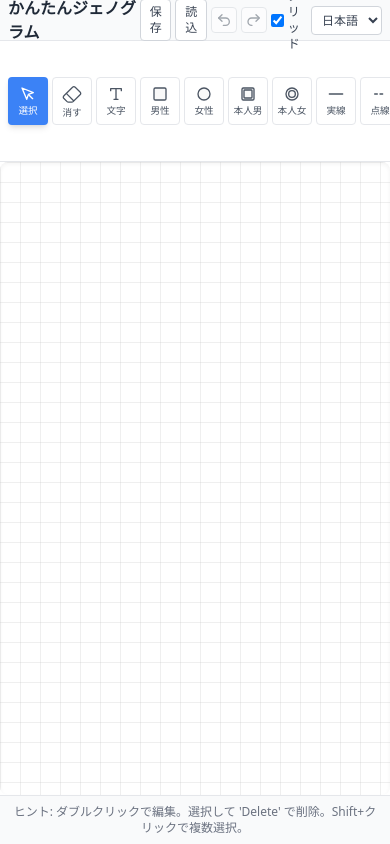
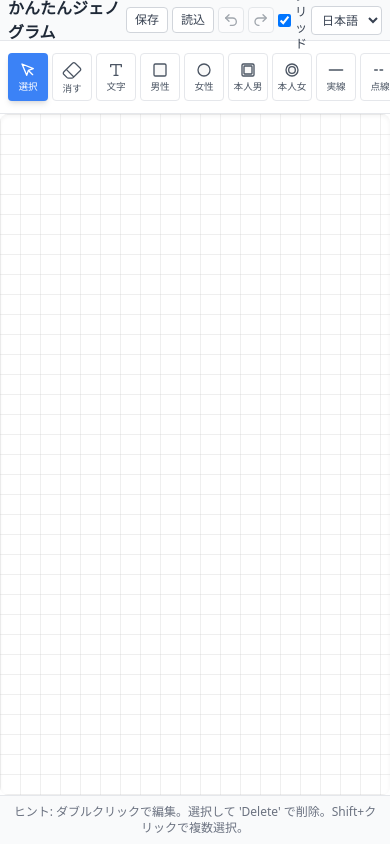
Before and after one commit to mochizukimasao/easy-genogram, a React (Vite) app: page / in a window 390 px wide. Built offline with nearby package versions, Linux system fonts and the light colour scheme.

Commit message:
fix: Prevent text wrapping in header buttons and palette labels on mobile

```diff
--- a/components/Header.tsx
+++ b/components/Header.tsx
@@ -17,7 +17,7 @@ interface HeaderProps {
 const Button: React.FC<{onClick: () => void, children: React.ReactNode, className?: string, disabled?: boolean, title?: string}> = ({ onClick, children, className = '', disabled=false, title }) => (
     <button
         onClick={onClick}
-        className={`px-2 py-1 text-xs font-normal text-gray-700 bg-white border border-gray-300 rounded hover:bg-gray-50 focus:outline-none focus:ring-1 focus:ring-blue-500 disabled:bg-gray-100 disabled:cursor-not-allowed disabled:text-gray-400 ${className}`}
+        className={`px-2 py-1 text-xs font-normal text-gray-700 bg-white border border-gray-300 rounded hover:bg-gray-50 focus:outline-none focus:ring-1 focus:ring-blue-500 disabled:bg-gray-100 disabled:cursor-not-allowed disabled:text-gray-400 whitespace-nowrap ${className}`}
         disabled={disabled}
         title={title}
     >
--- a/components/Palette.tsx
+++ b/components/Palette.tsx
@@ -126,7 +126,7 @@ const Palette: React.FC<PaletteProps> = ({ activeTool, onToolSelect, lineThickne
           </div>
 
           <div className="flex items-center gap-1">
-            <span className="text-xs text-gray-600">{t('fontSize')}</span>
+            <span className="text-xs text-gray-600 whitespace-nowrap">{t('fontSize')}</span>
             <ControlButton label={t('small')} value={FONT_SIZES.small} currentValue={fontSize} onClick={onFontSizeChange}/>
             <ControlButton label={t('medium')} value={FONT_SIZES.medium} currentValue={fontSize} onClick={onFontSizeChange}/>
             <ControlButton label={t('large')} value={FONT_SIZES.large} currentValue={fontSize} onClick={onFontSizeChange}/>
```
